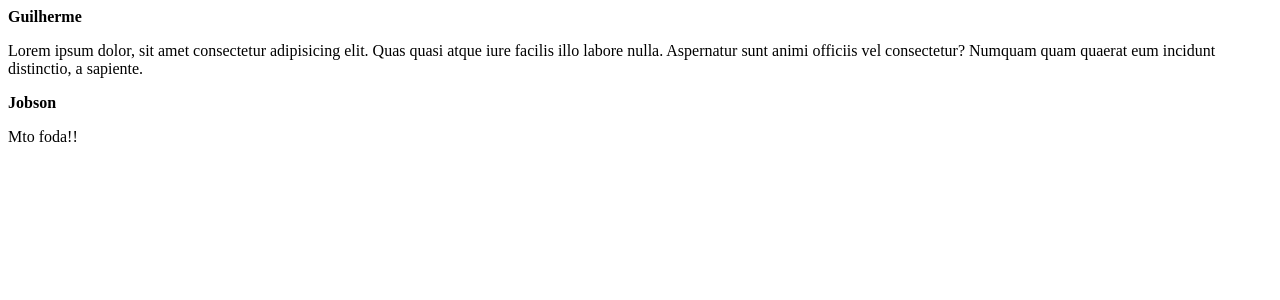
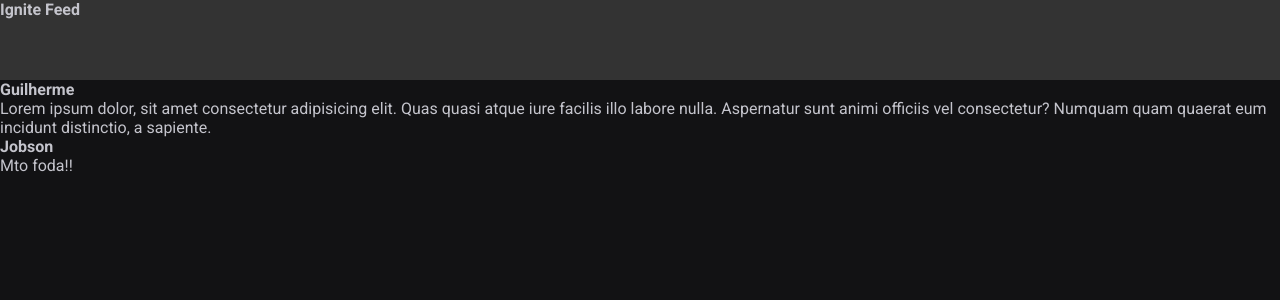
Before and after one commit to guivicentep/ignite-rw-ignite-feed, a React (Vite) app: page / in a window 1280 px wide. Shown: the top 300 px of the page. Built offline with nearby package versions, Linux system fonts and the light colour scheme.

Commit message:
feat: Criando os estilos globais da aplicação

```diff
--- a/index.html
+++ b/index.html
@@ -2,8 +2,15 @@
 <html lang="en">
   <head>
     <meta charset="UTF-8" />
+
+    <link rel="preconnect" href="https://fonts.googleapis.com" />
+    <link rel="preconnect" href="https://fonts.gstatic.com" crossorigin />
+
     <link rel="icon" type="image/svg+xml" href="/vite.svg" />
     <meta name="viewport" content="width=device-width, initial-scale=1.0" />
+
+    <link href="https://fonts.googleapis.com/css2?family=Roboto:wght@400;700&display=swap" rel="stylesheet" />
+
     <title>Vite + React</title>
   </head>
   <body>
--- a/src/App.jsx
+++ b/src/App.jsx
@@ -1,8 +1,12 @@
+import { Header } from './components/Header'
 import { Post } from './Post'
+
+import './global.css'
 
 export function App() {
   return (
     <>
+      <Header />
       <Post
         author="Guilherme"
         content="Lorem ipsum dolor, sit amet consectetur adipisicing elit.
--- /dev/null
+++ b/src/components/Header.jsx
@@ -0,0 +1,9 @@
+import styles from './Header.module.css'
+
+export function Header() {
+    return (
+        <header className={styles.header}>
+            <strong >Ignite Feed</strong>
+        </header>
+    );
+}
--- /dev/null
+++ b/src/components/Header.module.css
@@ -0,0 +1,4 @@
+.header {
+    background: #333;
+    height: 80px;
+}
--- /dev/null
+++ b/src/global.css
@@ -0,0 +1,30 @@
+:root {
+    --white: #FFFFFF;
+    --gray-100: #E1E1E6;
+    --gray-300: #C4C4CC;
+    --gray-400: #8D8D99;
+    --gray-600: #323238;
+    --gray-700: #29292E;
+    --gray-800: #202024;
+    --gray-900: #121214;
+
+    --green-500: #00875F;
+}
+
+* {
+    margin: 0;
+    padding: 0;
+    box-sizing: border-box;
+}
+
+body {
+    background: var(--gray-900);
+    color: var(--gray-300);
+    -webkit-font-smoothing: antialiased;
+}
+
+body, input, textarea, button {
+    font-family: 'Roboto', sans-serif;
+    font-weight: 400;
+    font-size: 1rem;
+}
```
